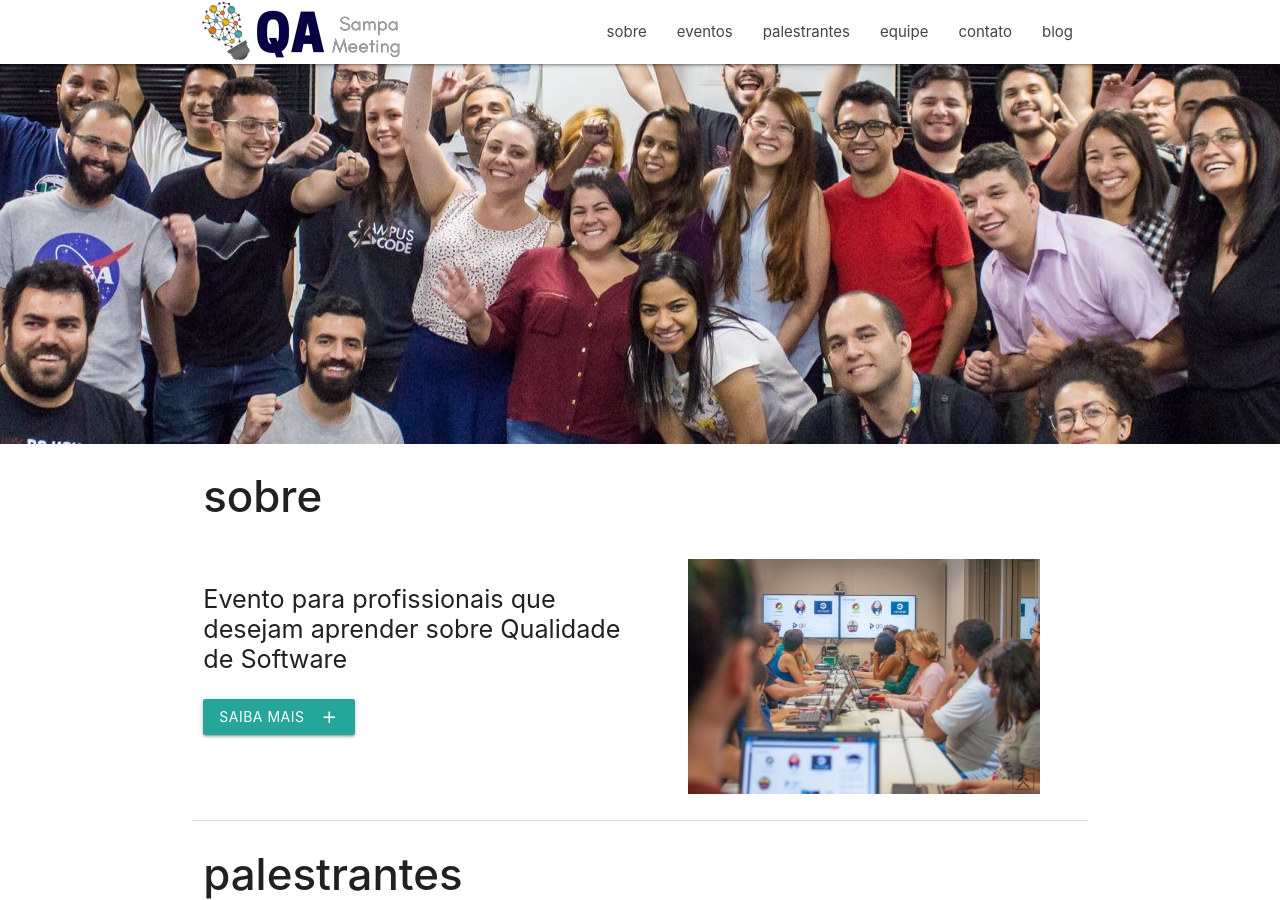
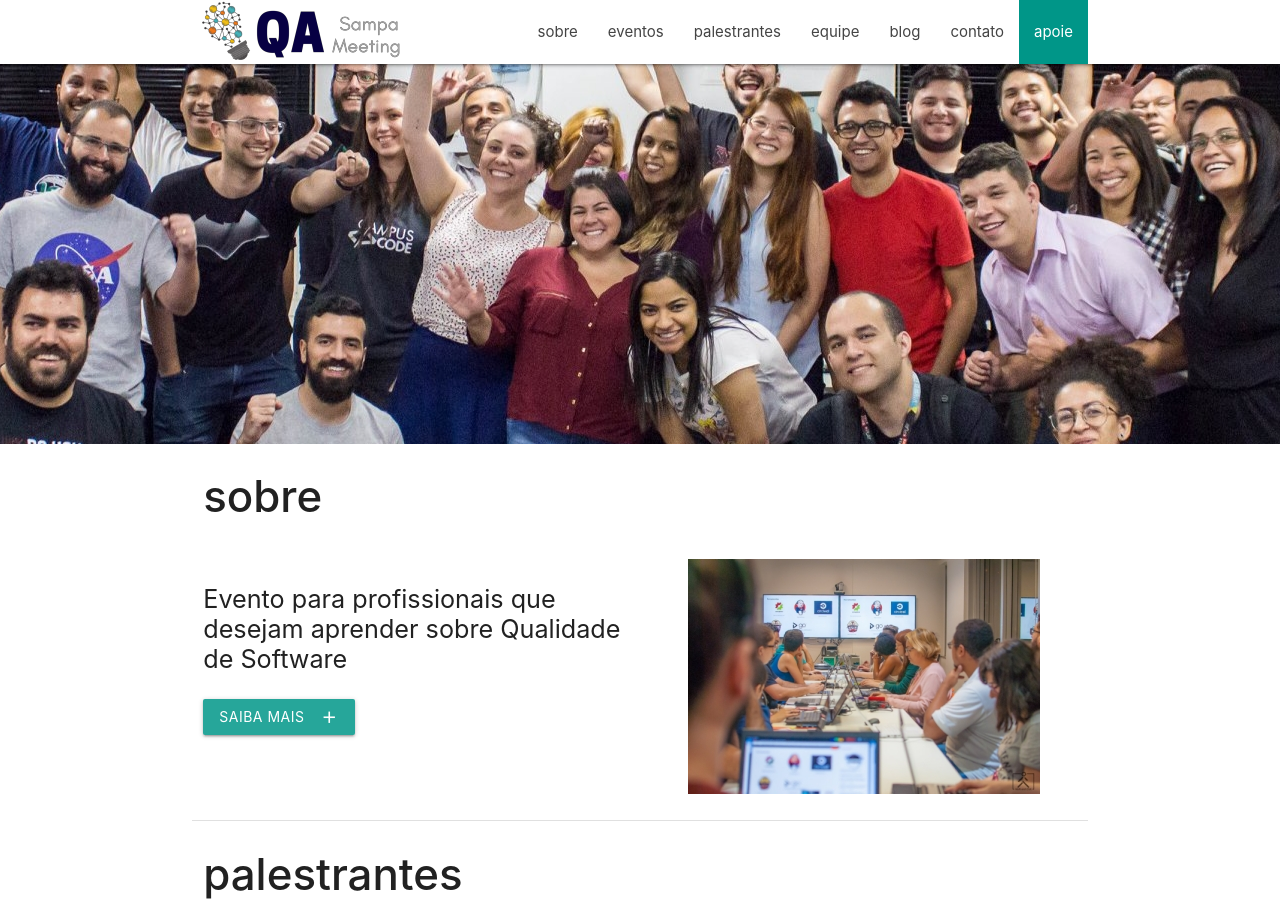
Before and after one commit to qasampameeting/qasampameeting.github.io, a Jekyll site: the page built from index.md, in a window 1280 px wide and 900 px high. Built offline with Jekyll 4.4.1, drawn with Linux system fonts in a browser that asks for light colours; nearby versions of some CDN libraries.

Commit message:
Add Patreon link

```diff
--- a/_config.yml
+++ b/_config.yml
@@ -16,11 +16,12 @@ navigation:
    url: /speakers
  - title: equipe
    url: /team
+ - title: blog
+   url: 'https://medium.com/qa-sampa-meeting'
  - title: contato
    url: /contact
- - title: blog
-   url: 'https://medium.com/qa-sampa-meeting'
-
+ - title: apoie
+   url: https://www.patreon.com/qasampa
 
 # SOCIAL MEDIA
 social:
--- a/_includes/header.html
+++ b/_includes/header.html
@@ -3,8 +3,10 @@
     <a id="logo-container" href="{{ site.baseurl }}/" class="brand-logo"><img class="responsive-img" src="/assets/img/logo-small.png"></a>
     <ul class="right hide-on-med-and-down">
       {% for link in site.navigation %}
-        <li class="{% if page.url contains link.url %}active{% endif %}">
-          <a href="{{ link.url | prepend: site.baseurl }}">{{ link.title }}</a>
+        <li class="{% if page.url contains link.url %}active{% endif %}{% if link.title contains 'apoie' %}teal{% endif %}">
+          <a href="{{ link.url | prepend: site.baseurl }}" class="{% if link.title contains 'apoie' %}white-text{% endif %}">
+            {{ link.title }}
+          </a>
         </li>
       {% endfor %}
     </ul>
```
